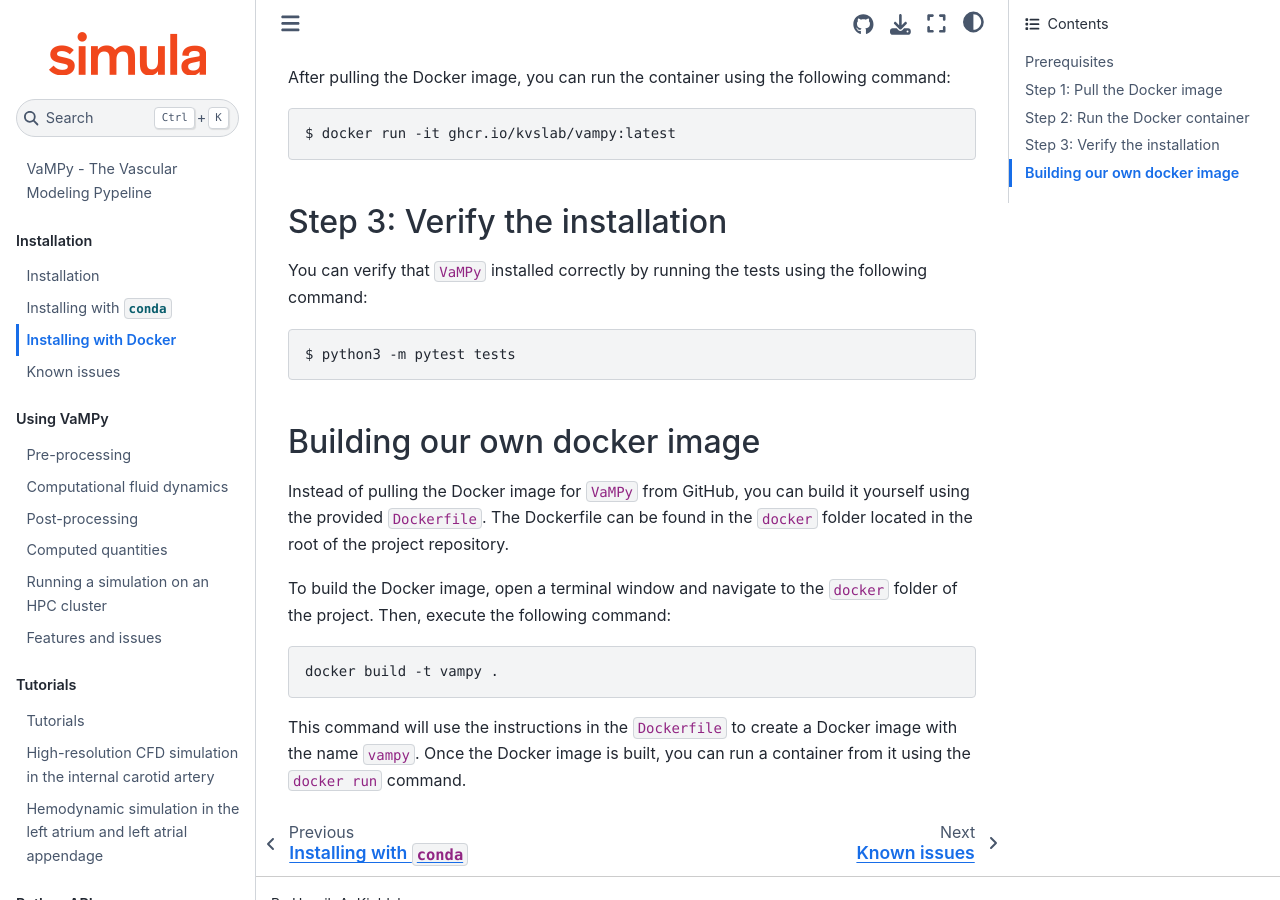
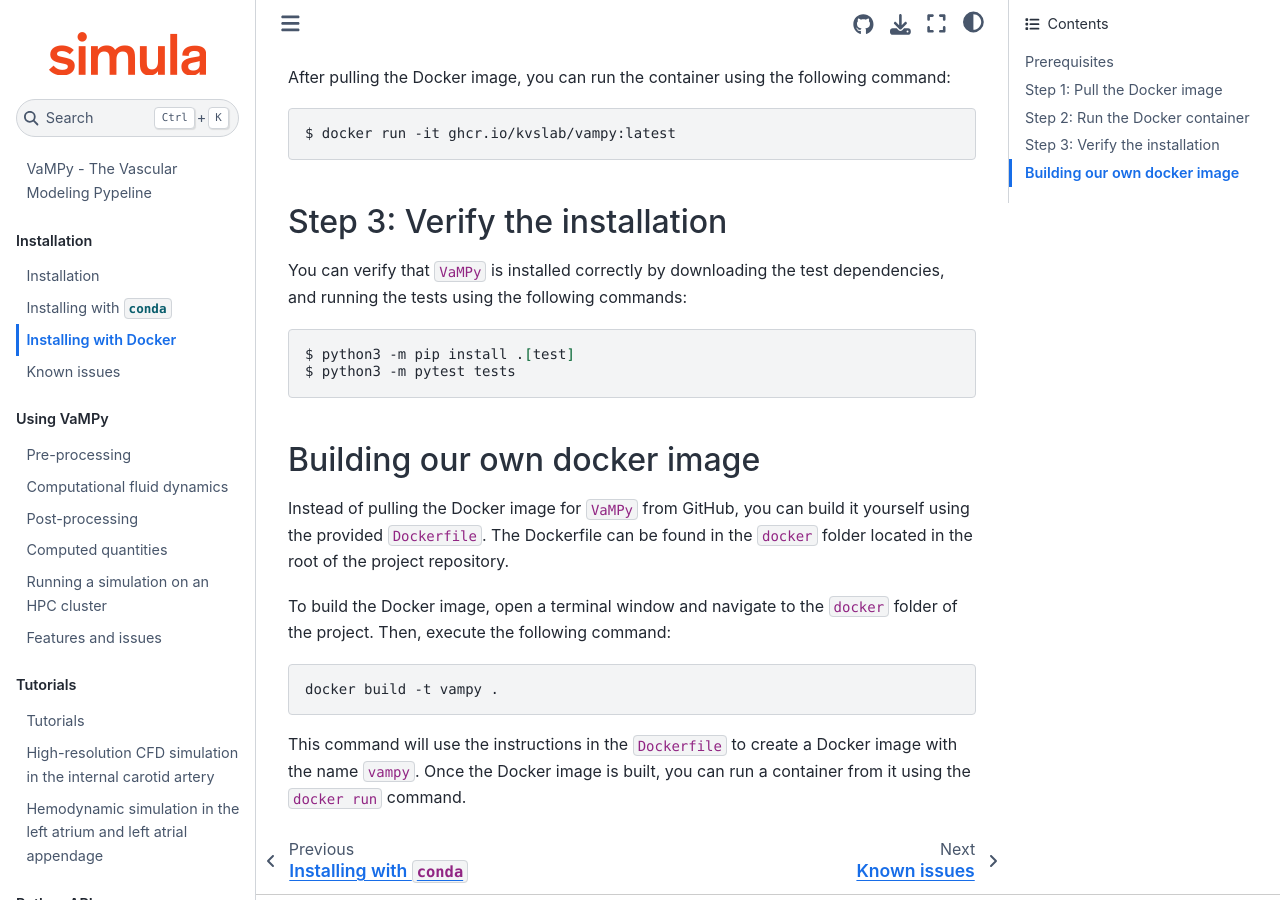
Before and after one commit to KVSlab/VaMPy, a Jupyter Book: the page built from docs/docker.md, in a window 1280 px wide and 900 px high, scrolled down 645 px. Built offline with Jupyter Book 1.0.4 settings and Sphinx 7.4.7 and the Sphinx Book theme 1.1.4, drawn with Linux system fonts in a browser that asks for light colours.

Commit message:
Update installation instructions for running tests

````diff
--- a/docs/docker.md
+++ b/docs/docker.md
@@ -30,9 +30,11 @@ $ docker run -it ghcr.io/kvslab/vampy:latest
 
 ## Step 3: Verify the installation
 
-You can verify that `VaMPy` installed correctly by running the tests using the following command:
+You can verify that `VaMPy` is installed correctly by downloading the test dependencies, and running the tests using the
+following commands:
 
 ``` console
+$ python3 -m pip install .[test]
 $ python3 -m pytest tests
 ```
 
````
Also changed, not shown: docs/conda.md (+3 -1 lines).
